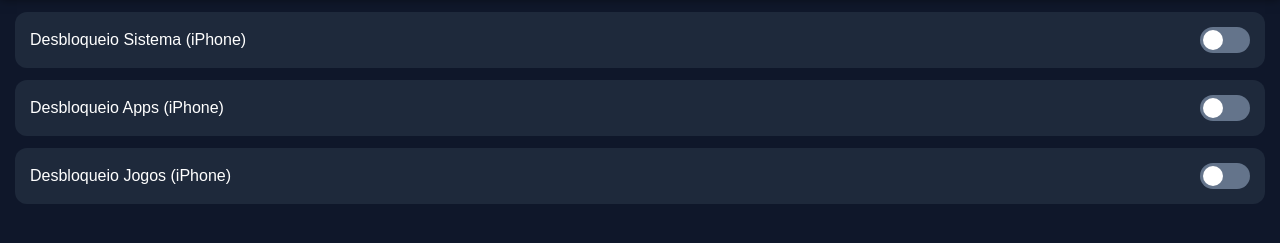
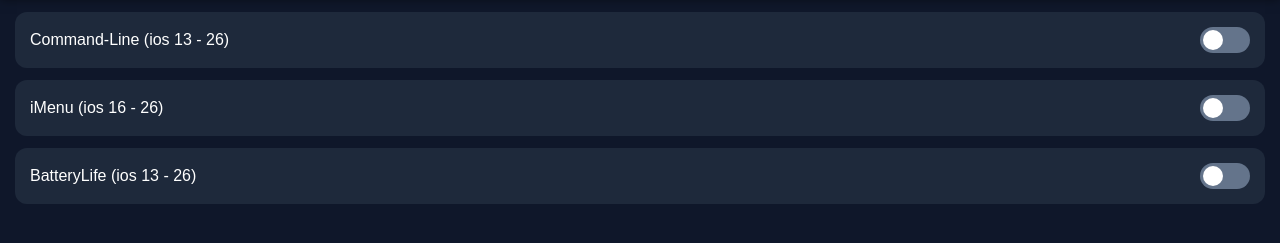
Before and after one commit to YellowblackTeam/RePanel, a plain HTML site: page index.html in a window 1280 px wide. Shown: the part 69-312 px from the top of the page. Drawn offline with Linux system fonts and the light colour scheme.

Commit message:
Update index.html

```diff
--- a/index.html
+++ b/index.html
@@ -98,7 +98,7 @@
 <div class="list">
 
     <div class="item">
-        <span>Desbloqueio Sistema (iPhone)</span>
+        <span>Command-Line (ios 13 - 26)</span>
         <label class="switch">
             <input type="checkbox" id="switch1">
             <span class="slider"></span>
@@ -106,7 +106,7 @@
     </div>
 
     <div class="item">
-        <span>Desbloqueio Apps (iPhone)</span></span>
+        <span>iMenu (ios 16 - 26)</span></span>
         <label class="switch">
             <input type="checkbox" id="switch2">
             <span class="slider"></span>
@@ -114,7 +114,7 @@
     </div>
 
     <div class="item">
-        <span>Desbloqueio Jogos (iPhone)</span>
+        <span>BatteryLife (ios 13 - 26)</span>
         <label class="switch">
             <input type="checkbox" id="switch3">
             <span class="slider"></span>
```
